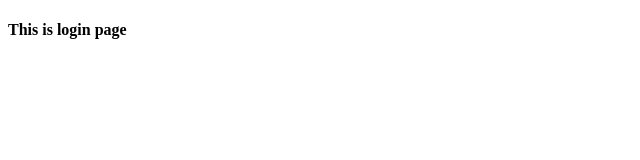
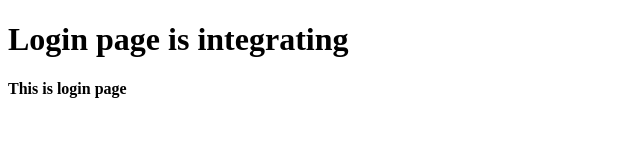
Before and after one commit to harishthatikonda/git-flow-experiments, a plain HTML site: page login.html in a window 1280 px wide. Shown: the whole page, without its empty margins (0-640 px from the left). Drawn offline with Linux system fonts and the light colour scheme.

Commit message:
Changes for login feature

```diff
--- a/login.html
+++ b/login.html
@@ -10,6 +10,7 @@
 
 <body>
     <div>
+	<h1>Login page is integrating</h1>
         <h4>This is login page</h4>
     </div>
 </body>
```
